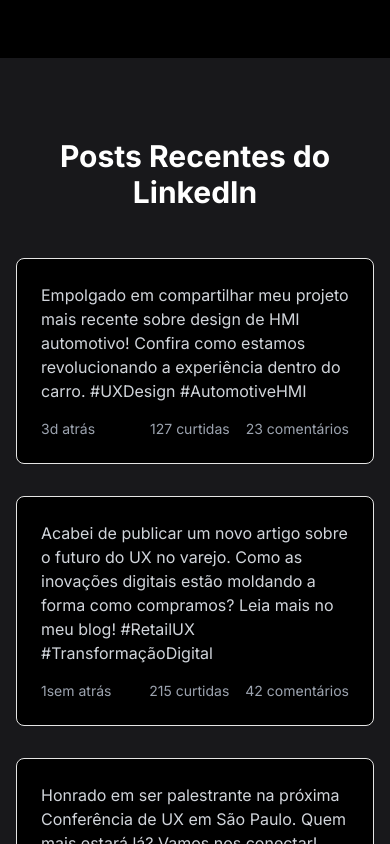
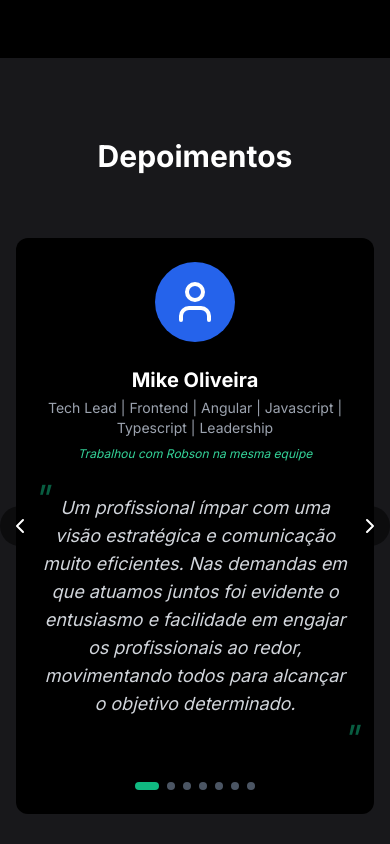
Before and after one commit to RobRamosUX/Port, a Next.js app: page / in a window 390 px wide. Shown: the part 6440-7284 px from the top of the page. Built offline with nearby package versions, Linux system fonts and the light colour scheme.

Commit message:
feat: replace LinkedIn screenshots with generic user icons
Update testimonials to use generic avatars with custom colors

Co-authored-by: null <196956468+RobRamosUX@users.noreply.github.com>

```diff
--- /dev/null
+++ b/app/components/testimonials.tsx
@@ -0,0 +1,179 @@
+"use client"
+
+import { useState, useEffect } from "react"
+import { motion, AnimatePresence } from "framer-motion"
+import { ChevronLeft, ChevronRight, User } from "lucide-react"
+
+interface Testimonial {
+  id: number
+  name: string
+  role: string
+  text: string
+  relationship: string
+  bgColor: string
+}
+
+export default function Testimonials() {
+  const testimonials: Testimonial[] = [
+    {
+      id: 1,
+      name: "Mike Oliveira",
+      role: "Tech Lead | Frontend | Angular | Javascript | Typescript | Leadership",
+      text: "Um profissional ímpar com uma visão estratégica e comunicação muito eficientes. Nas demandas em que atuamos juntos foi evidente o entusiasmo e facilidade em engajar os profissionais ao redor, movimentando todos para alcançar o objetivo determinado.",
+      relationship: "Trabalhou com Robson na mesma equipe",
+      bgColor: "bg-blue-600",
+    },
+    {
+      id: 2,
+      name: "Antonio Azevedo",
+      role: "Founder, CEO @ LogiGo Connected Mobility",
+      text: "Um cara de destaque, diferenciado! Com toda certeza trará diferenciação para o produto/serviço que desenvolver.",
+      relationship: "Era sênior em relação a Robson",
+      bgColor: "bg-purple-600",
+    },
+    {
+      id: 3,
+      name: "Altair Pereira Santos",
+      role: "UX/UI Designer | Design System | Figma | Adobe Creative Suite",
+      text: "Trabalhamos juntos na produtora New Content (hoje Accenture) e posso dizer que Robson é um designer excepcional. Pontual, espírito de equipe e além da vontade de sempre querer aprender mais, Robson também gosta de compartilhar conhecimento.",
+      relationship: "Trabalhou com Robson na mesma equipe",
+      bgColor: "bg-emerald-600",
+    },
+    {
+      id: 4,
+      name: "Alex Mathias",
+      role: "DesignOps, Product Designer, UX Designer, Service Designer",
+      text: "Trabalhar com o Robson foi uma grata surpresa e um enorme prazer. Ele exerce uma liderança presente, empática e estrategicamente consistente tanto às pessoas quanto aos objetivos do negócio. Com olhar sensível para identificar talentos e potencializar as forças de cada integrante do time, cria um ambiente de confiança, segurança psicológica e colaboração genuína.",
+      relationship: "Respondeu a Robson",
+      bgColor: "bg-amber-600",
+    },
+    {
+      id: 5,
+      name: "Alfredo Miguel",
+      role: "Senior Product Manager | Fintech | Banking | Cash Management",
+      text: "Robson é um profissional dedicado, comunicativo e sempre disposto a compartilhar seu conhecimento e colocá-lo em prática. Sempre em busca de descobrir o real problema do usuário para resolver de forma simples e fácil. Uma pessoa boa de grupo que está sempre com o time em todos os momentos, um grande profissional.",
+      relationship: "Supervisionava Robson diretamente",
+      bgColor: "bg-red-600",
+    },
+    {
+      id: 6,
+      name: "Tiago Miranda",
+      role: "UX Designer | Design System Specialist | Product Designer",
+      text: "Robinho certamente é um amigo que a vida de designer me deu. Tive a oportunidade de conhecer e contratar ele na Agência iSee. Ele sempre se reinventava com muita criatividade nos projetos em que atuava, com um humor que contagiava a todos da equipe, fazia um dia tenso ficar leve e divertido. Hoje em dia ele se tornou um grande UXer e está melhorando a vida de muitas pessoas. Sucesso na vida irmão!",
+      relationship: "Supervisionava Robson diretamente",
+      bgColor: "bg-indigo-600",
+    },
+    {
+      id: 7,
+      name: "José Carlos dos Santos (Zeca)",
+      role: "Gerente de Projetos - Delivery Manager - Canais - SCRUM - AGIL",
+      text: "O Robson é um entusiasta da perfeição em seus projetos de Design, sempre contribuindo com sugestões inovadoras e preocupado com os impactos que suas criações poderão causar no sentido de facilitar a experiência do usuário final.",
+      relationship: "Supervisionava Robson diretamente",
+      bgColor: "bg-teal-600",
+    },
+  ]
+
+  const [currentIndex, setCurrentIndex] = useState(0)
+  const [autoplay, setAutoplay] = useState(true)
+
+  useEffect(() => {
+    let interval: NodeJS.Timeout
+
+    if (autoplay) {
+      interval = setInterval(() => {
+        setCurrentIndex((prevIndex) => (prevIndex + 1) % testimonials.length)
+      }, 8000) // Muda a cada 8 segundos
+    }
+
+    return () => {
+      if (interval) clearInterval(interval)
+    }
+  }, [autoplay, testimonials.length])
+
+  const handlePrev = () => {
+    setAutoplay(false)
+    setCurrentIndex((prevIndex) => (prevIndex - 1 + testimonials.length) % testimonials.length)
+  }
+
+  const handleNext = () => {
+    setAutoplay(false)
+    setCurrentIndex((prevIndex) => (prevIndex + 1) % testimonials.length)
+  }
+
+  return (
+    <section className="bg-zinc-900 py-20">
+      <div className="container mx-auto px-4">
+        <h2 className="text-3xl font-bold mb-16 text-center">Depoimentos</h2>
+
+        <div className="relative max-w-4xl mx-auto">
+          {/* Navigation Arrows */}
+          <button
+            onClick={handlePrev}
+            className="absolute left-0 top-1/2 -translate-y-1/2 -translate-x-4 md:-translate-x-12 z-10 bg-black/50 p-2 rounded-full hover:bg-black/80 transition-colors"
+            aria-label="Depoimento anterior"
+          >
+            <ChevronLeft className="h-6 w-6" />
+          </button>
+
+          <button
+            onClick={handleNext}
+            className="absolute right-0 top-1/2 -translate-y-1/2 translate-x-4 md:translate-x-12 z-10 bg-black/50 p-2 rounded-full hover:bg-black/80 transition-colors"
+            aria-label="Próximo depoimento"
+          >
+            <ChevronRight className="h-6 w-6" />
+          </button>
+
+          {/* Testimonial Carousel */}
+          <div className="overflow-hidden rounded-xl bg-black p-6 md:p-10">
+            <AnimatePresence mode="wait">
+              <motion.div
+                key={currentIndex}
+                initial={{ opacity: 0, y: 20 }}
+                animate={{ opacity: 1, y: 0 }}
+                exit={{ opacity: 0, y: -20 }}
+                transition={{ duration: 0.5 }}
+                className="flex flex-col items-center"
+              >
+                <div className="flex flex-col md:flex-row items-center md:items-start gap-6 mb-8">
+                  <div
+                    className={`w-20 h-20 rounded-full overflow-hidden flex-shrink-0 ${testimonials[currentIndex].bgColor} flex items-center justify-center`}
+                  >
+                    <User className="h-12 w-12 text-white" />
+                  </div>
+                  <div className="text-center md:text-left">
+                    <h3 className="text-xl font-bold text-white">{testimonials[currentIndex].name}</h3>
+                    <p className="text-sm text-gray-400 mt-1 mb-2">{testimonials[currentIndex].role}</p>
+                    <p className="text-xs text-emerald-400 italic">{testimonials[currentIndex].relationship}</p>
+                  </div>
+                </div>
+
+                <blockquote className="text-gray-300 text-lg md:text-xl text-center italic mb-6 relative">
+                  <span className="text-4xl text-emerald-500 absolute -top-4 -left-2 opacity-50">"</span>
+                  {testimonials[currentIndex].text}
+                  <span className="text-4xl text-emerald-500 absolute -bottom-10 -right-2 opacity-50">"</span>
+                </blockquote>
+              </motion.div>
+            </AnimatePresence>
+
+            {/* Dots Indicator */}
+            <div className="flex justify-center gap-2 mt-10">
+              {testimonials.map((_, index) => (
+                <button
+                  key={index}
+                  onClick={() => {
+                    setAutoplay(false)
+                    setCurrentIndex(index)
+                  }}
+                  className={`h-2 w-2 rounded-full transition-all ${
+                    index === currentIndex ? "bg-emerald-500 w-6" : "bg-gray-600"
+                  }`}
+                  aria-label={`Ver depoimento ${index + 1}`}
+                />
+              ))}
+            </div>
+          </div>
+        </div>
+      </div>
+    </section>
+  )
+}
--- a/app/page.tsx
+++ b/app/page.tsx
@@ -2,6 +2,7 @@ import Hero from "./components/hero"
 import Highlights from "./components/highlights"
 import Gallery from "./components/gallery"
 import Portfolio from "./components/portfolio"
+import Testimonials from "./components/testimonials"
 import LinkedInPosts from "./components/linkedin-posts"
 import Contact from "./components/contact"
 import Footer from "./components/footer"
@@ -13,6 +14,7 @@ export default function Page() {
       <Highlights />
       <Gallery />
       <Portfolio />
+      <Testimonials />
       <LinkedInPosts />
       <Contact />
       <Footer />
```
